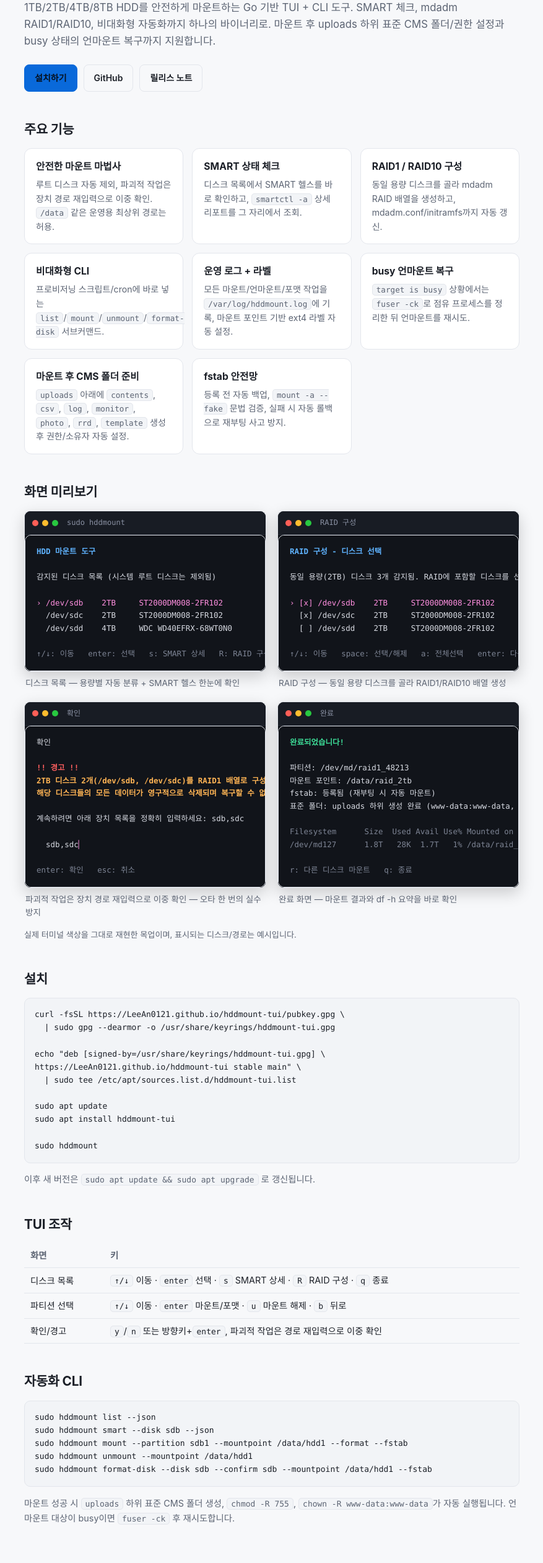
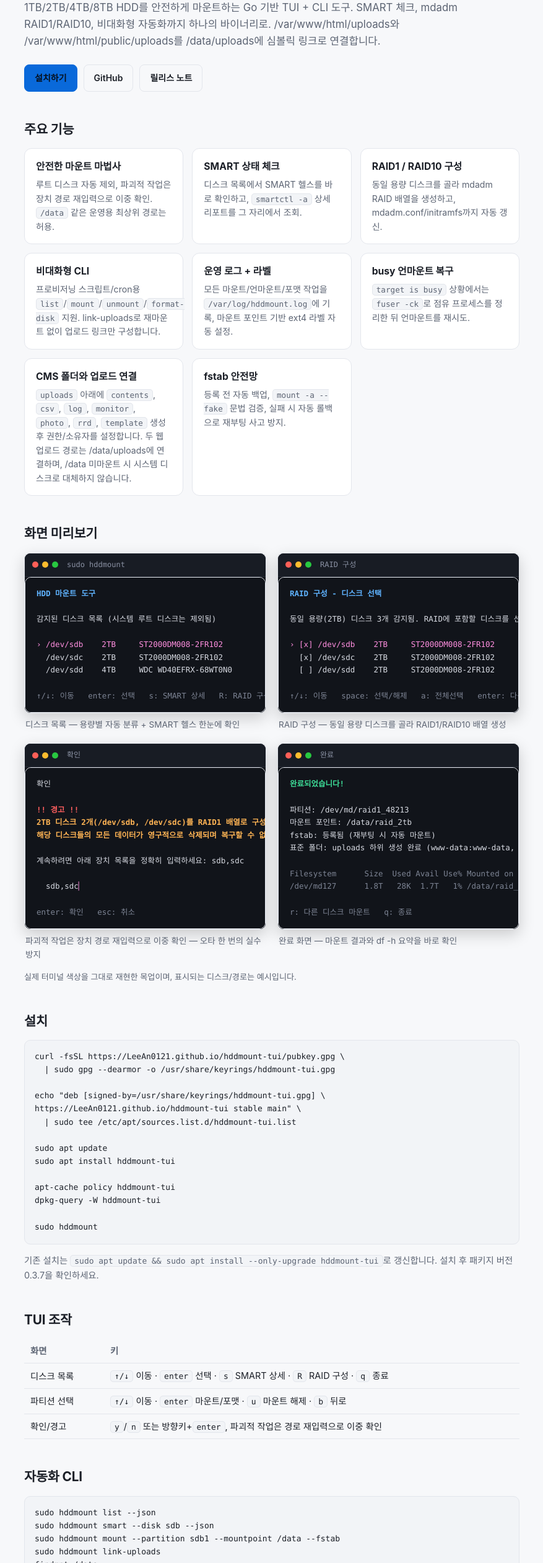
Before and after one commit to LeeAn0121/hddmount-tui, a plain HTML site: page docs/index.html in a window 1280 px wide. Shown: the part 162-2684 px from the top of the page at 62% size, without its empty margins (201-1078 px from the left). Drawn offline with Linux system fonts and the light colour scheme.

Commit message:
v0.3.7 설치와 업로드 연결 안내 갱신
두 업로드 경로와 데이터 디스크 연결 조건을 명시한다. 링크 백업과 실패 복구, 패키지 업데이트 및 버전 확인 방법을 안내한다. 기존 홈페이지 디자인을 유지한다.

```diff
--- a/docs/index.html
+++ b/docs/index.html
@@ -4,7 +4,7 @@
 <meta charset="utf-8">
 <meta name="viewport" content="width=device-width, initial-scale=1">
 <title>hddmount-tui</title>
-<meta name="description" content="Ubuntu용 HDD 마운트 TUI/CLI 도구 - SMART 체크, RAID, busy 언마운트 복구, 비대화형 자동화 지원">
+<meta name="description" content="hddmount-tui v0.3.7 - Ubuntu HDD 마운트 TUI/CLI. /var/www/html/uploads와 /var/www/html/public/uploads를 /data/uploads에 심볼릭 링크로 연결합니다.">
 <style>
   :root{
     --bg:#0b0d12; --panel:#12151c; --border:#232734; --text:#e7e9ee; --muted:#9aa2b1;
@@ -99,12 +99,12 @@
 <div class="wrap">
 
   <header>
-    <span class="badge">v0.3.6 · Ubuntu · amd64 / arm64 · 정적 바이너리</span>
+    <span class="badge">v0.3.7 · Ubuntu · amd64 / arm64 · 정적 바이너리</span>
     <h1>hddmount-tui</h1>
     <p class="lead">
       1TB/2TB/4TB/8TB HDD를 안전하게 마운트하는 Go 기반 TUI + CLI 도구.
       SMART 체크, mdadm RAID1/RAID10, 비대화형 자동화까지 하나의 바이너리로.
-      마운트 후 uploads 하위 표준 CMS 폴더/권한 설정과 busy 상태의 언마운트 복구까지 지원합니다.
+      /var/www/html/uploads와 /var/www/html/public/uploads를 /data/uploads에 심볼릭 링크로 연결합니다.
     </p>
     <div class="cta">
       <a class="btn primary" href="#install">설치하기</a>
@@ -130,7 +130,7 @@
       </div>
       <div class="card">
         <h3>비대화형 CLI</h3>
-        <p>프로비저닝 스크립트/cron에 바로 넣는 <code>list</code>/<code>mount</code>/<code>unmount</code>/<code>format-disk</code> 서브커맨드.</p>
+        <p>프로비저닝 스크립트/cron용 <code>list</code>/<code>mount</code>/<code>unmount</code>/<code>format-disk</code> 지원. link-uploads로 재마운트 없이 업로드 링크만 구성합니다.</p>
       </div>
       <div class="card">
         <h3>운영 로그 + 라벨</h3>
@@ -141,8 +141,8 @@
         <p><code>target is busy</code> 상황에서는 <code>fuser -ck</code>로 점유 프로세스를 정리한 뒤 언마운트를 재시도.</p>
       </div>
       <div class="card">
-        <h3>마운트 후 CMS 폴더 준비</h3>
-        <p><code>uploads</code> 아래에 <code>contents</code>, <code>csv</code>, <code>log</code>, <code>monitor</code>, <code>photo</code>, <code>rrd</code>, <code>template</code> 생성 후 권한/소유자 자동 설정.</p>
+        <h3>CMS 폴더와 업로드 연결</h3>
+        <p><code>uploads</code> 아래에 <code>contents</code>, <code>csv</code>, <code>log</code>, <code>monitor</code>, <code>photo</code>, <code>rrd</code>, <code>template</code> 생성 후 권한/소유자를 설정합니다. 두 웹 업로드 경로는 /data/uploads에 연결하며, /data 미마운트 시 시스템 디스크로 대체하지 않습니다.</p>
       </div>
       <div class="card">
         <h3>fstab 안전망</h3>
@@ -241,9 +241,12 @@ https://LeeAn0121.github.io/hddmount-tui stable main" \
 sudo apt update
 sudo apt install hddmount-tui
 
+apt-cache policy hddmount-tui
+dpkg-query -W hddmount-tui
+
 sudo hddmount</code></pre>
     <p style="color:var(--muted);font-size:0.9rem">
-      이후 새 버전은 <code>sudo apt update &amp;&amp; sudo apt upgrade</code> 로 갱신됩니다.
+      기존 설치는 <code>sudo apt update &amp;&amp; sudo apt install --only-upgrade hddmount-tui</code>로 갱신합니다. 설치 후 패키지 버전 0.3.7을 확인하세요.
     </p>
   </section>
 
@@ -263,12 +266,20 @@ sudo hddmount</code></pre>
     <h2>자동화 CLI</h2>
     <pre><code>sudo hddmount list --json
 sudo hddmount smart --disk sdb --json
-sudo hddmount mount --partition sdb1 --mountpoint /data/hdd1 --format --fstab
-sudo hddmount unmount --mountpoint /data/hdd1
+sudo hddmount mount --partition sdb1 --mountpoint /data --fstab
+sudo hddmount link-uploads
+findmnt /data
+readlink -f /var/www/html/uploads
+readlink -f /var/www/html/public/uploads
+sudo hddmount unmount --mountpoint /data
 sudo hddmount format-disk --disk sdb --confirm sdb --mountpoint /data/hdd1 --fstab</code></pre>
     <p style="color:var(--muted);font-size:0.9rem">
-      마운트 성공 시 <code>uploads</code> 하위 표준 CMS 폴더 생성,
-      <code>chmod -R 755</code>, <code>chown -R www-data:www-data</code>가 자동 실행됩니다.
+      마운트 성공 시 마운트 경로의 <code>uploads</code> 하위에 표준 CMS 폴더를 생성하고,
+      마운트 경로 전체에 <code>chmod -R 755</code>, <code>chown -R www-data:www-data</code>를 실행합니다.
+      /data 마운트를 확인한 뒤 두 웹 업로드 경로를 /data/uploads에 심볼릭 링크로 연결합니다.
+      링크 작업은 웹·Node 업로드 쓰기 중지 후 실행하며, 기존 데이터는 자동 복사·삭제·덮어쓰기하지 않습니다.
+      빈 폴더와 교체 가능한 잘못된 링크는 .uploads-before-data-*에 백업하며, 연결 실패 시 이전 변경을 복구합니다.
+      link-uploads 연결 실패는 비영 종료 코드로 알리고, 일반 마운트 중 링크 연결 실패는 마운트를 유지한 채 오류로 알립니다.
       언마운트 대상이 busy이면 <code>fuser -ck</code> 후 재시도합니다.
     </p>
   </section>
```
Also changed, not shown: 1 other file.
